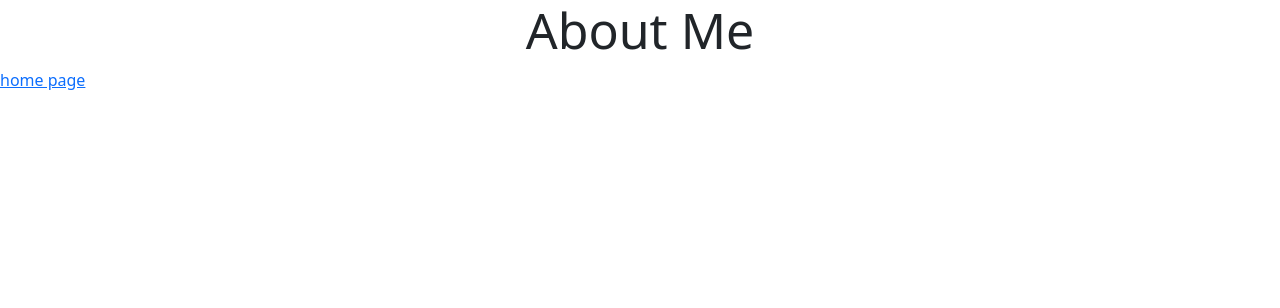
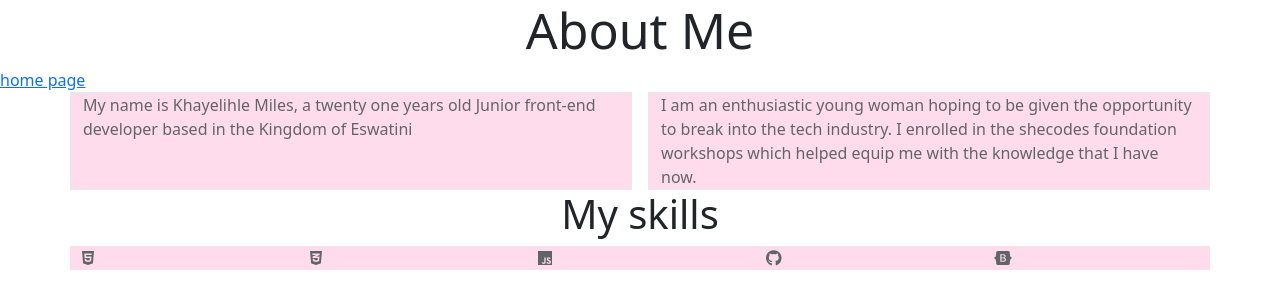
Before and after one commit to khayelihlemiles/my-portfolio, a plain HTML site: page about.html in a window 1280 px wide. Drawn offline with nearby package versions, Linux system fonts and the light colour scheme.

Commit message:
added html on about page

```diff
--- a/about.css
+++ b/about.css
@@ -2,3 +2,11 @@ h1 {
   text-align: center;
   font-size: 50px;
 }
+h2 {
+  text-align: center;
+  font-size: 40px;
+}
+.col {
+  background-color: #ffcee4;
+  opacity: 0.7;
+}
--- a/about.html
+++ b/about.html
@@ -34,5 +34,28 @@
   <body class="about">
     <h1>About Me</h1>
     <a href="/index.html">home page</a>
+    <div class="container">
+      <div class="row">
+        <div class="col border me-3">
+          My name is Khayelihle Miles, a twenty one years old Junior front-end
+          developer based in the Kingdom of Eswatini
+        </div>
+        <div class="col border">
+          I am an enthusiastic young woman hoping to be given the opportunity to
+          break into the tech industry. I enrolled in the shecodes foundation
+          workshops which helped equip me with the knowledge that I have now.
+        </div>
+      </div>
+    </div>
+    <h2>My skills</h2>
+    <div class="container">
+      <div class="row">
+        <div class="col"><i class="fa-brands fa-html5"></i></div>
+        <div class="col"><i class="fa-brands fa-css3-alt"></i></div>
+        <div class="col"><i class="fa-brands fa-js"></i></div>
+        <div class="col"><i class="fa-brands fa-github"></i></div>
+        <div class="col"><i class="fa-brands fa-bootstrap"></i></div>
+      </div>
+    </div>
   </body>
 </html>
--- a/style.css
+++ b/style.css
@@ -37,6 +37,3 @@ h2 {
   background: #ffcee4;
   opacity: 0.9;
 }
-.about {
-  background-color: #ffcee4;
-}
```
